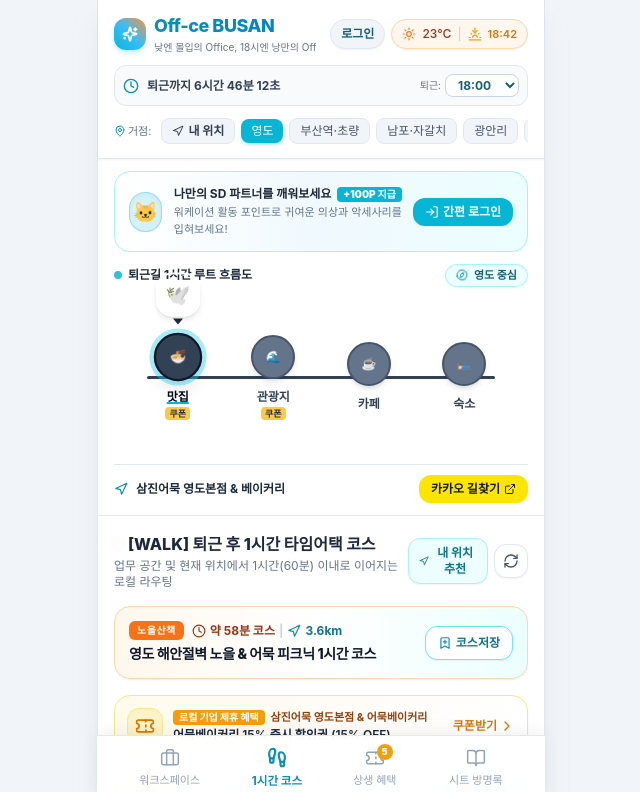
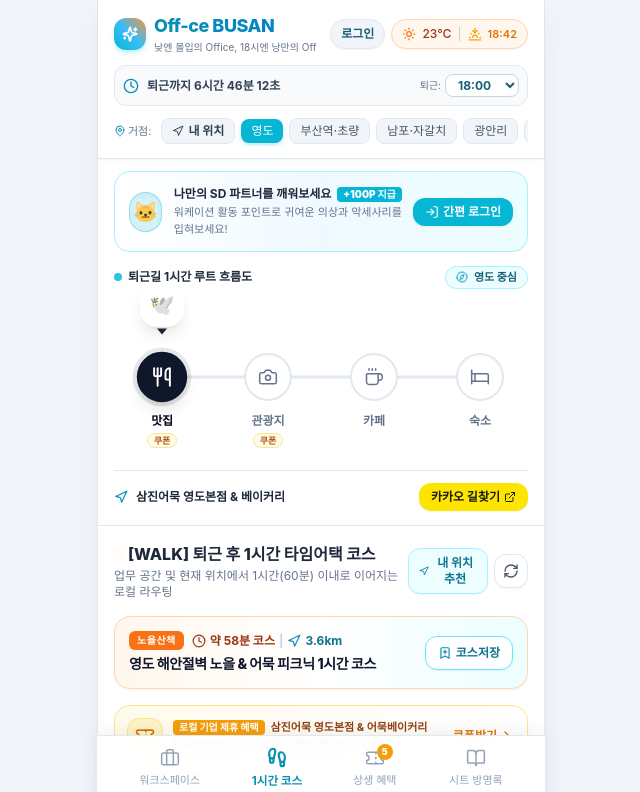
Before and after one commit to jijeongin53-ops/off-ce-Busan, a Next.js app: page / in a window 1280 px wide. Shown: the top 792 px of the page, without its empty margins (319-959 px from the left). Built offline with nearby package versions, Linux system fonts and the light colour scheme; grey boxes are pictures that could not be loaded.

Commit message:
style: fix flow node center alignment on line and modernize colors with vector icons

```diff
--- a/src/components/MapContainer.tsx
+++ b/src/components/MapContainer.tsx
@@ -1,7 +1,7 @@
 'use client';
 
 import React, { useEffect, useState } from 'react';
-import { Navigation, MapPin, Compass, ExternalLink, Sparkles, Coffee, Award, Utensils, Mountain, Home as HomeIcon } from 'lucide-react';
+import { Navigation, MapPin, Compass, ExternalLink, Sparkles, Coffee, Award, Utensils, Camera, Bed, Building2, Laptop } from 'lucide-react';
 import { Workspace, TimeAttackCourse, TourSpot, LocationPoint, CharacterProfile } from '@/types';
 import { ANIMAL_SPECIES } from '@/lib/characterData';
 
@@ -52,12 +52,12 @@
     overview: '탁 트인 부산 앞바다와 함께 즐기는 시원한 드립 커피와 디저트 휴식.',
   };
 
-  // 4개 단계 흐름도 목록 (맛집 -> 관광지 -> 카페 -> 숙소)
+  // 4개 단계 흐름도 목록 (맛집 -> 관광지 -> 카페 -> 숙소) 및 모던 벡터 아이콘
   const flowSteps = [
-    { id: 'step-food', label: '맛집', spot: foodSpot, icon: '🍜' },
-    { id: 'step-tour', label: '관광지', spot: tourSpot, icon: '🌊' },
-    { id: 'step-cafe', label: '카페', spot: cafeSpot, icon: '☕' },
-    { id: 'step-stay', label: '숙소', spot: staySpot, icon: '🛏️' },
+    { id: 'step-food', label: '맛집', spot: foodSpot, icon: Utensils },
+    { id: 'step-tour', label: '관광지', spot: tourSpot, icon: Camera },
+    { id: 'step-cafe', label: '카페', spot: cafeSpot, icon: Coffee },
+    { id: 'step-stay', label: '숙소', spot: staySpot, icon: Bed },
   ];
 
   // 현재 선택된 스팟의 흐름도 인덱스 계산 (0, 1, 2, 3)
@@ -74,9 +74,9 @@
   );
 
   return (
-    <div className="relative w-full bg-white border-b border-slate-200 px-4 pt-3 pb-3 shadow-xs">
+    <div className="relative w-full bg-white border-b border-slate-200 px-4 pt-3.5 pb-3.5 shadow-xs">
       {/* 상단: 거점 뱃지 및 마이크로 투어 안내 */}
-      <div className="flex items-center justify-between mb-4">
+      <div className="flex items-center justify-between mb-2">
         <div className="flex items-center space-x-1.5">
           <span className="w-2 h-2 rounded-full bg-cyan-500 animate-pulse" />
           <span className="text-xs font-bold text-slate-800">
@@ -90,36 +90,46 @@
         </div>
       </div>
 
-      {/* 2. 중앙 흐름도 캔버스 영역 (수평선 + 4대 노드 + 선 위 캐릭터 위치) */}
-      <div className="relative w-full py-8 my-1 flex items-center justify-center">
-        {/* 중앙 관통 수평 실선 (이미지의 깔끔한 실선) */}
-        <div className="absolute left-[8%] right-[8%] h-[3px] bg-slate-700 rounded-full z-0" />
-
+      {/* 2. 중앙 흐름도 캔버스 영역 (수평선과 원형 노드 중심이 정확히 일치하는 모던 2단 레이아웃) */}
+      <div className="relative w-full pt-14 pb-2">
         {/* WALK 모드 흐름도 노드 4종: [맛집] [관광지] [카페] [숙소] */}
         {mode === 'WALK' && (
-          <div className="relative w-full flex items-center justify-between px-4 z-10">
+          <div className="relative w-full">
+            {/* 1) 원형 노드들과 선이 위치하는 라인 레이어 (높이 48px로 고정되어 수평선이 원의 정중앙을 정확히 관통) */}
+            <div className="relative w-full h-12 flex items-center justify-between px-6 z-10">
+              {/* 배경 관통 실선 (선택 노드 무관한 은은한 베이스 트랙) */}
+              <div className="absolute left-[12%] right-[12%] top-1/2 -translate-y-1/2 h-[3px] bg-slate-200 rounded-full z-0" />
+
+              {/* 현재 선택 노드까지 이어지는 모던 다크 트랙 강조선 */}
+              <div
+                className="absolute left-[12%] top-1/2 -translate-y-1/2 h-[3px] bg-slate-800 rounded-full z-0 transition-all duration-300"
+                style={{
+                  width: `${(activeSpotIndex / (flowSteps.length - 1)) * 76}%`,
+                }}
+              />
+
+              {/* 4대 원형 노드 (w-12 h-12 크기로 선과 정중앙 라인이 완벽 일치) */}
               {flowSteps.map((step, idx) => {
                 const isCurrent = activeSpotIndex === idx;
-              const hasCoupon = step.spot?.partnerBenefit;
+                const Icon = step.icon;
 
                 return (
                   <div
                     key={step.id}
                     onClick={() => step.spot && onSelectSpot(step.spot)}
-                  className="relative flex flex-col items-center cursor-pointer group flex-1"
+                    className="relative z-10 flex items-center justify-center cursor-pointer group"
                   >
-                  {/* 현재 위치 캐릭터 표시 (선 위에서 사뿐히 떠 있음) */}
+                    {/* 현재 위치 캐릭터 표시 (원형 노드 정중앙 바로 위에서 사뿐히 부유) */}
                     {isCurrent && (
-                    <div className="absolute -top-14 flex flex-col items-center animate-bounce z-30 pointer-events-none">
-                      {/* 귀여운 캐릭터 아바타 */}
+                      <div className="absolute -top-16 flex flex-col items-center animate-bounce z-30 pointer-events-none">
                         <div className="relative">
                           <div
-                          className={`w-11 h-11 rounded-2xl bg-gradient-to-tr ${species.baseColor} border-2 border-white shadow-md flex items-center justify-center text-xl`}
+                            className={`w-11 h-11 rounded-2xl bg-gradient-to-tr ${species.baseColor} border-2 border-white shadow-lg flex items-center justify-center text-xl`}
                           >
                             {species.icon}
                           </div>
                           {character && (
-                          <span className="absolute -bottom-1 -right-1 bg-amber-500 text-white text-[9px] font-black px-1 rounded-full border border-white">
+                            <span className="absolute -bottom-1 -right-1 bg-amber-500 text-white text-[9px] font-black px-1.5 py-0.2 rounded-full border border-white shadow-xs">
                               Lv.{character.level}
                             </span>
                           )}
@@ -129,43 +139,68 @@
                       </div>
                     )}
 
-                  {/* 원형 노드 (이미지와 동일한 깔끔한 원형 디자인) */}
+                    {/* 모던 원형 노드: Active는 모던 다크 슬레이트, Inactive는 클린 화이트 */}
                     <div
-                    className={`w-11 h-11 rounded-full flex items-center justify-center transition-all duration-200 border-2 ${
+                      className={`w-12 h-12 rounded-full flex items-center justify-center transition-all duration-300 border-2 ${
                         isCurrent
-                        ? 'bg-slate-700 border-slate-900 ring-4 ring-cyan-400/40 scale-110 shadow-lg'
-                        : 'bg-[#64748B] border-slate-600 hover:bg-slate-600 shadow-md group-hover:scale-105'
+                          ? 'bg-slate-900 border-slate-900 text-white ring-4 ring-slate-900/10 shadow-lg scale-105'
+                          : 'bg-white border-slate-200 text-slate-500 hover:border-slate-400 hover:text-slate-800 shadow-xs group-hover:scale-105'
                       }`}
                     >
-                    <span className="text-white text-xs font-bold">{step.icon}</span>
+                      <Icon className={`w-5 h-5 ${isCurrent ? 'text-white stroke-[2.2]' : 'text-slate-500 stroke-[1.8]'}`} />
+                    </div>
+                  </div>
+                );
+              })}
             </div>
 
-                  {/* 노드 하단 텍스트 레이블 (맛집 / 관광지 / 카페 / 숙소) */}
-                  <div className="mt-2.5 flex flex-col items-center">
+            {/* 2) 노드 하단 텍스트 레이블 및 쿠폰 뱃지 행 */}
+            <div className="w-full flex items-start justify-between px-6 mt-3">
+              {flowSteps.map((step, idx) => {
+                const isCurrent = activeSpotIndex === idx;
+                const hasCoupon = step.spot?.partnerBenefit;
+
+                return (
+                  <div
+                    key={`label-${step.id}`}
+                    onClick={() => step.spot && onSelectSpot(step.spot)}
+                    className="w-12 flex flex-col items-center cursor-pointer text-center"
+                  >
                     <span
-                      className={`text-xs font-black transition-colors ${
-                        isCurrent ? 'text-slate-950 font-extrabold underline decoration-cyan-500 decoration-2' : 'text-slate-700'
+                      className={`text-xs transition-colors ${
+                        isCurrent
+                          ? 'text-slate-950 font-black tracking-tight'
+                          : 'text-slate-500 font-semibold hover:text-slate-800'
                       }`}
                     >
                       {step.label}
                     </span>
 
-                    {/* 제휴 쿠폰 뱃지 */}
+                    {/* 모던한 제휴 쿠폰 뱃지 */}
                     {hasCoupon && (
-                      <span className="mt-0.5 px-1 py-0.2 bg-amber-400 text-slate-950 text-[9px] font-black rounded shadow-xs animate-pulse">
+                      <span className="mt-1 px-1.5 py-0.2 bg-amber-50 text-amber-700 border border-amber-200 text-[9px] font-bold rounded-full shadow-xs">
                         쿠폰
                       </span>
                     )}
                   </div>
-                </div>
                 );
               })}
+            </div>
           </div>
         )}
 
         {/* WORK 모드 흐름도: 워크스페이스 4종 노드 */}
         {mode === 'WORK' && (
-          <div className="relative w-full flex items-center justify-between px-4 z-10">
+          <div className="relative w-full">
+            <div className="relative w-full h-12 flex items-center justify-between px-6 z-10">
+              <div className="absolute left-[12%] right-[12%] top-1/2 -translate-y-1/2 h-[3px] bg-slate-200 rounded-full z-0" />
+              <div
+                className="absolute left-[12%] top-1/2 -translate-y-1/2 h-[3px] bg-cyan-600 rounded-full z-0 transition-all duration-300"
+                style={{
+                  width: `${(activeWorkIndex / (workNodes.length - 1 || 1)) * 76}%`,
+                }}
+              />
+
               {workNodes.map((ws, idx) => {
                 const isCurrent = activeWorkIndex === idx;
 
@@ -173,58 +208,68 @@
                   <div
                     key={ws.id}
                     onClick={() => onSelectWorkspace(ws)}
-                  className="relative flex flex-col items-center cursor-pointer group flex-1"
+                    className="relative z-10 flex items-center justify-center cursor-pointer group"
                   >
-                  {/* 현재 위치 캐릭터 표시 */}
                     {isCurrent && (
-                    <div className="absolute -top-14 flex flex-col items-center animate-bounce z-30 pointer-events-none">
+                      <div className="absolute -top-16 flex flex-col items-center animate-bounce z-30 pointer-events-none">
                         <div className="relative">
                           <div
-                          className={`w-11 h-11 rounded-2xl bg-gradient-to-tr ${species.baseColor} border-2 border-white shadow-md flex items-center justify-center text-xl`}
+                            className={`w-11 h-11 rounded-2xl bg-gradient-to-tr ${species.baseColor} border-2 border-white shadow-lg flex items-center justify-center text-xl`}
                           >
                             {species.icon}
                           </div>
                           {character && (
-                          <span className="absolute -bottom-1 -right-1 bg-cyan-600 text-white text-[9px] font-black px-1 rounded-full border border-white">
+                            <span className="absolute -bottom-1 -right-1 bg-cyan-600 text-white text-[9px] font-black px-1.5 py-0.2 rounded-full border border-white shadow-xs">
                               Lv.{character.level}
                             </span>
                           )}
                         </div>
-                      <div className="w-0 h-0 border-l-[5px] border-l-transparent border-r-[5px] border-r-transparent border-t-[6px] border-t-slate-800 mt-0.5" />
+                        <div className="w-0 h-0 border-l-[5px] border-l-transparent border-r-[5px] border-r-transparent border-t-[6px] border-t-cyan-700 mt-0.5" />
                       </div>
                     )}
 
-                  {/* 원형 노드 */}
                     <div
-                    className={`w-11 h-11 rounded-full flex items-center justify-center transition-all duration-200 border-2 ${
+                      className={`w-12 h-12 rounded-full flex items-center justify-center transition-all duration-300 border-2 ${
                         isCurrent
-                        ? 'bg-cyan-600 border-cyan-800 ring-4 ring-cyan-400/40 scale-110 shadow-lg'
-                        : 'bg-[#64748B] border-slate-600 hover:bg-slate-600 shadow-md group-hover:scale-105'
+                          ? 'bg-cyan-600 border-cyan-600 text-white ring-4 ring-cyan-600/15 shadow-lg scale-105'
+                          : 'bg-white border-slate-200 text-slate-500 hover:border-slate-400 hover:text-slate-800 shadow-xs group-hover:scale-105'
                       }`}
                     >
-                    <Coffee className="w-4 h-4 text-white" />
-                  </div>
-
-                  {/* 노드 하단 워크스페이스 명칭 */}
-                  <div className="mt-2.5 flex flex-col items-center">
-                    <span
-                      className={`text-xs font-bold truncate max-w-[70px] ${
-                        isCurrent ? 'text-cyan-700 font-extrabold' : 'text-slate-700'
-                      }`}
-                    >
-                      {ws.name.split(' ')[0]}
-                    </span>
-                    <span className="text-[10px] text-slate-400">{ws.category}</span>
+                      <Coffee className={`w-5 h-5 ${isCurrent ? 'text-white' : 'text-slate-500'}`} />
                     </div>
                   </div>
                 );
               })}
             </div>
+
+            <div className="w-full flex items-start justify-between px-6 mt-3">
+              {workNodes.map((ws, idx) => {
+                const isCurrent = activeWorkIndex === idx;
+
+                return (
+                  <div
+                    key={`ws-label-${ws.id}`}
+                    onClick={() => onSelectWorkspace(ws)}
+                    className="w-14 flex flex-col items-center cursor-pointer text-center"
+                  >
+                    <span
+                      className={`text-xs truncate max-w-[64px] ${
+                        isCurrent ? 'text-cyan-700 font-extrabold' : 'text-slate-600 font-medium'
+                      }`}
+                    >
+                      {ws.name.split(' ')[0]}
+                    </span>
+                    <span className="text-[10px] text-slate-400 mt-0.5">{ws.category}</span>
+                  </div>
+                );
+              })}
+            </div>
+          </div>
         )}
       </div>
 
       {/* 3. 하단: 현재 선택된 장소 상세 명칭 & 카카오 길찾기 바로가기 바 */}
-      <div className="mt-3 pt-2.5 border-t border-slate-200 flex items-center justify-between">
+      <div className="mt-3.5 pt-3 border-t border-slate-200 flex items-center justify-between">
         <div className="flex items-center space-x-2 text-xs text-slate-800 font-bold truncate max-w-[65%]">
           <Navigation className="w-3.5 h-3.5 text-cyan-600 flex-shrink-0" />
           <span className="truncate">
```
Lines whose indentation alone changed are shown as unchanged.
